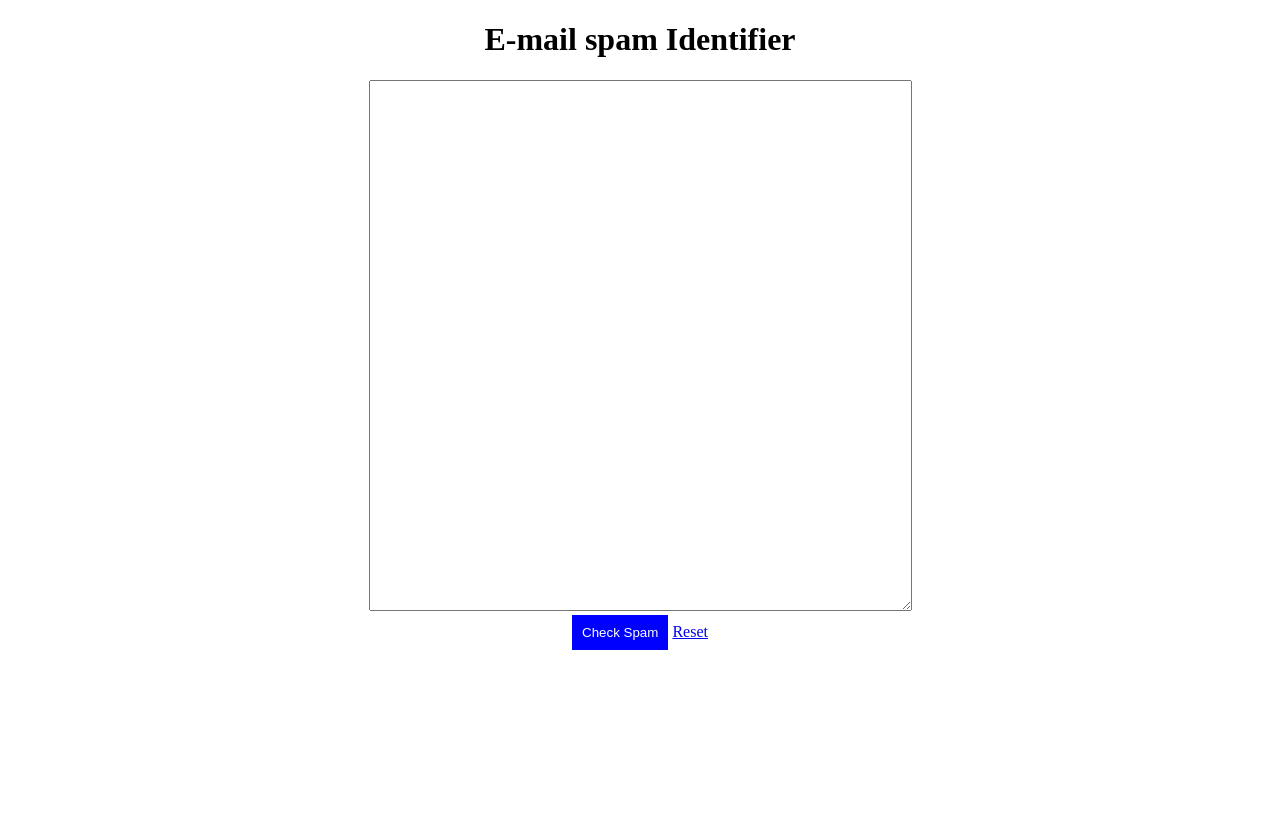
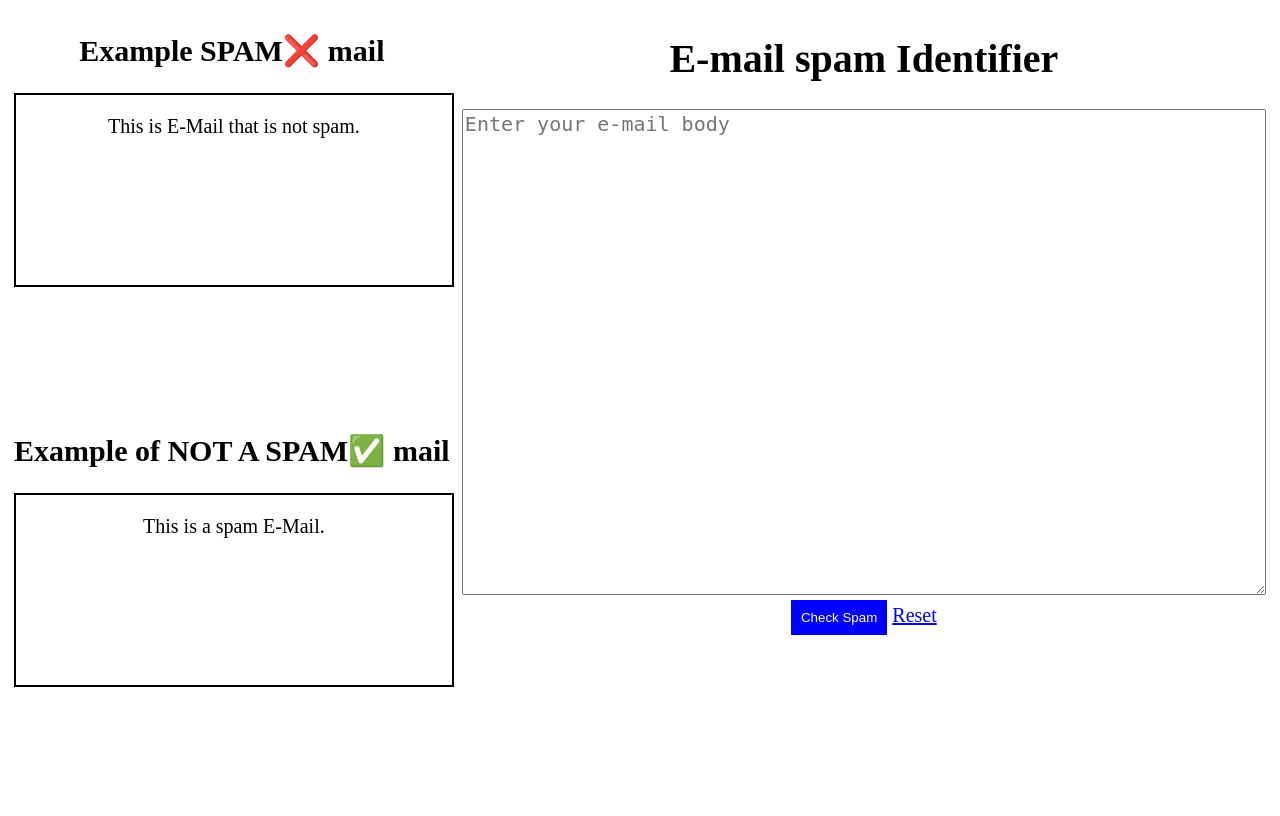
Before and after one commit to SREENIVASAN-PRASANTH/mail-spam-detector, a Flask app: page / in a window 1280 px wide. Before the commit the page ends 650 px from the top, so only its background shows below. Run offline with Flask 3, Linux system fonts and the light colour scheme; parts of the project's set-up code (start-up, migrations or seed data) failed here and were passed over.

Commit message:
added some ui

```diff
--- a/app.py
+++ b/app.py
@@ -8,13 +8,16 @@ app = Flask(__name__)
 
 @app.route("/")
 def home():
-    return render_template("index.html")
+    return render_template("index.html",email_text = None)
 
 @app.route("/predict", methods = ["POST"])
 def predict():
-    email_text = request.form.get("email-content")
+    email_text = request.form.get("email-content").strip()
     prediction = make_prediction(email_text)
-    return render_template("index.html", predictions = prediction, email_text = email_text)
+    if email_text != "":
+        return render_template("index.html", predictions = prediction, email_text = email_text)
+    else:
+        return render_template("index.html", predictions = prediction, email_text = "")
 
 @app.route("/api/predict", methods = ["POST"])
 def api_predict():
--- a/templates/index.html
+++ b/templates/index.html
@@ -15,27 +15,74 @@
         color: white;
         border-width: 0px;
       }
+
+      .bg-container {
+        display: flex;
+        height: 100vh;
+        justify-content: space-around;
+        font-size: 20px;
+      }
+
+      .demo {
+        display: flex;
+        flex-direction: column;
+      }
+
+      .spam-message-demo {
+        height: 50vh;
+        width: 100%;
+        background-color: white;
+        color: black;
+      }
+
+      .spam-message {
+        height: 190px;
+        width: 100%;
+        border: 2px solid;
+      }
+
+      textarea{
+        font-size:20px;
+      }
     </style>
   </head>
+
   <body>
+    <div class="bg-container">
+      <div class="demo">
+        <div class="spam-message-demo">
+          <h2>Example SPAM❌ mail</h2>
+          <div class="spam-message">
+            <p>This is E-Mail that is not spam.</p>
+          </div>
+        </div>
+
+        <div class="spam-message-demo">
+          <h2>Example of NOT A SPAM✅ mail</h2>
+          <div class="spam-message">
+            <p>This is a spam E-Mail.</p>
+          </div>
+        </div>
+      </div>
+      <div>
         <h1>E-mail spam Identifier</h1>
         <form method="post" action="/predict">
           <textarea
             name="email-content"
             placeholder="Enter your e-mail body"
-        rows="35"
+            rows="20"
             cols="65"
-      >
-      {{email_text}}</textarea
-      >
+          >{{email_text if email_text else ""}}</textarea>
           <br />
           <button class="button">Check Spam</button>
           <a href="/">Reset</a>
         </form>
         {% if predictions == 1%}
-    <h2 style = "color:red;">SPAM!!</h2>
+        <h2 style="color: red">SPAM❌</h2>
         {% elif predictions == -1 %}
-    <h2 style = "color:green;">NOT SPAM</h2>
+        <h2 style="color: green">NOT SPAM✅</h2>
         {% endif %}
+      </div>
+    </div>
   </body>
 </html>
```
Lines whose indentation alone changed are shown as unchanged.
